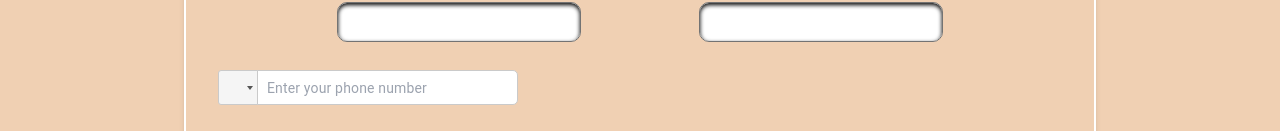
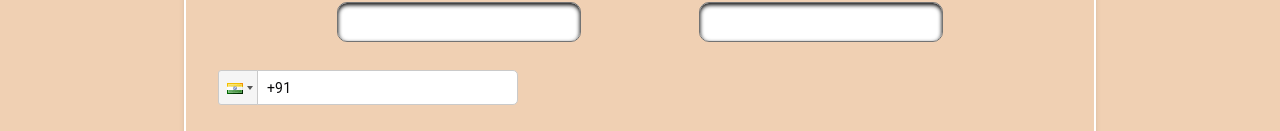
Before and after one commit to Siddhartha097/hotel, a React (Vite) app: page /contact in a window 1280 px wide. Shown: the part 950-1081 px from the top of the page. Built offline with nearby package versions, Linux system fonts and the light colour scheme.

Commit message:
first commit

```diff
--- a/src/pages/Contact.tsx
+++ b/src/pages/Contact.tsx
@@ -45,7 +45,7 @@ const Contact = () => {
     });
   };
 
-  const [value, setValue] = useState("IN");
+  const [value, setValue] = useState('in');
 
   return (
     <main className="bg-[#E8B587A1] p-8 flex flex-col gap-10">
```
